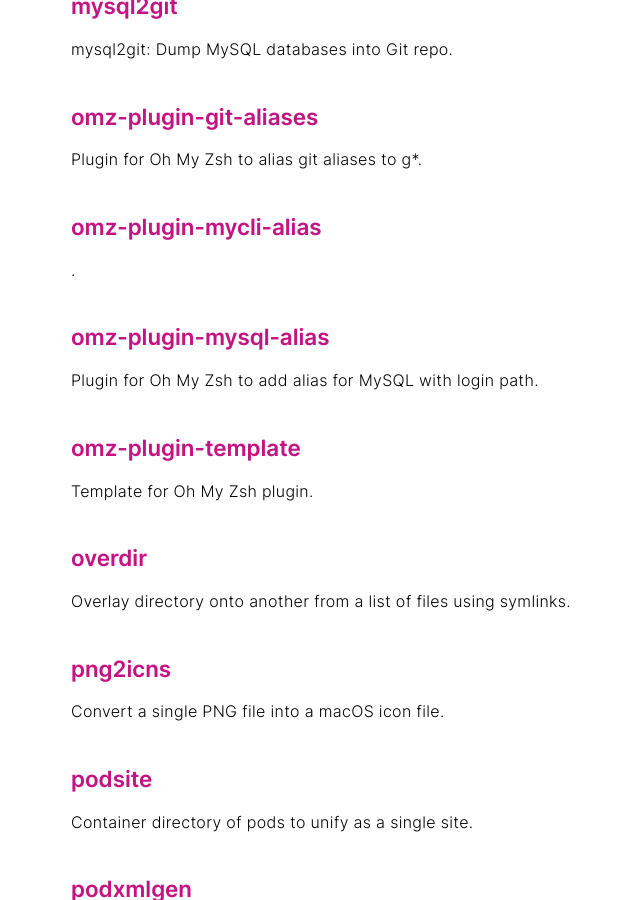
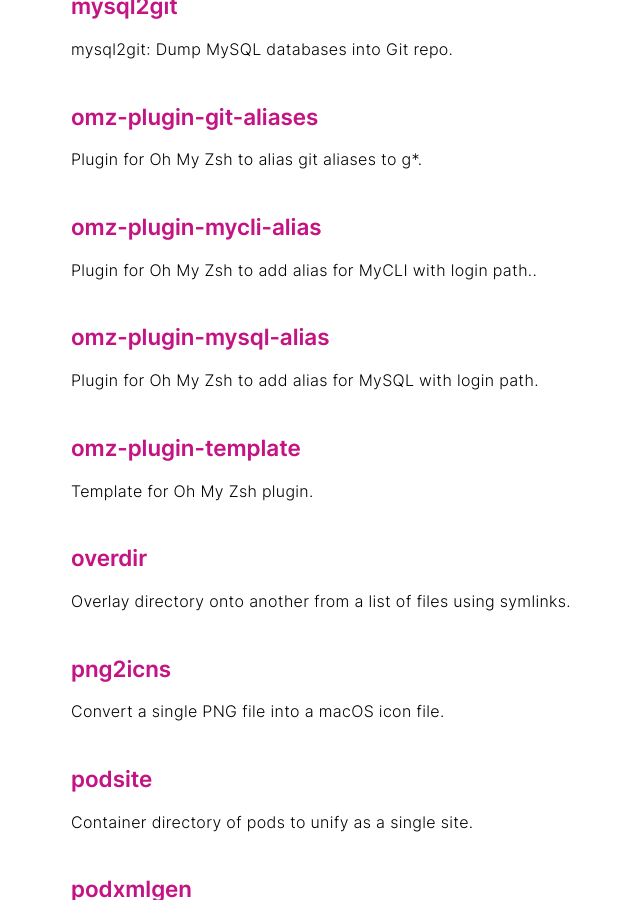
Before and after one commit to remino/remino.github.io, a Jekyll site: the page built from index.md, in a window 1280 px wide and 900 px high, scrolled down 3289 px. Shown: the whole window, without its empty margins (289-929 px from the left). Built offline with Jekyll 4.4.1, drawn with Linux system fonts in a browser that asks for light colours; some of the changed lines change nothing that is shown.

Commit message:
Update repos

```diff
--- a/_data/repos.json
+++ b/_data/repos.json
@@ -168,7 +168,7 @@
 		"url": "https://github.com/remino/omz-plugin-git-aliases"
 	},
 	{
-		"description": "",
+		"description": "Plugin for Oh My Zsh to add alias for MyCLI with login path.",
 		"homepageUrl": "",
 		"name": "omz-plugin-mycli-alias",
 		"url": "https://github.com/remino/omz-plugin-mycli-alias"
@@ -298,11 +298,5 @@
 		"homepageUrl": "",
 		"name": "waituntil",
 		"url": "https://github.com/remino/waituntil"
-	},
-	{
-		"description": "",
-		"homepageUrl": "",
-		"name": "zipdir",
-		"url": "https://github.com/remino/zipdir"
 	}
 ]
```
